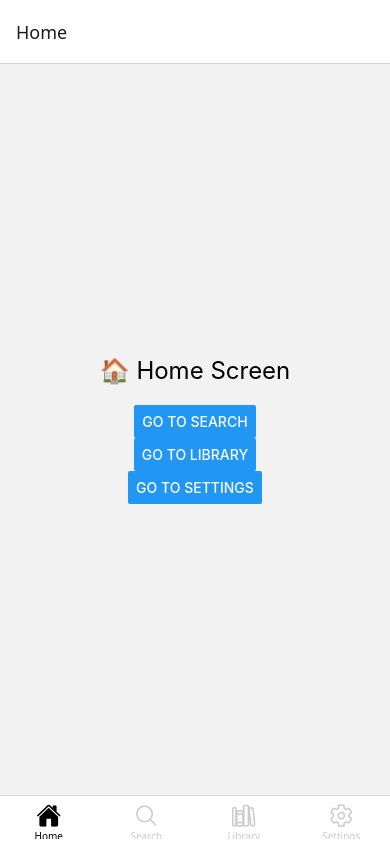
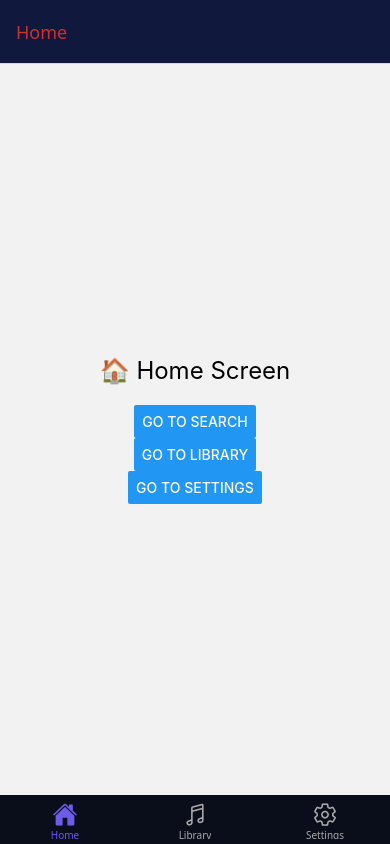
Before and after one commit to supunyasanthaofficial/electra, a React Native app: screen /Home in a window 390 px wide. Built offline with nearby package versions, Linux system fonts and the light colour scheme.

Commit message:
change the tab bar colors

```diff
--- a/navigation/TabNavigator.js
+++ b/navigation/TabNavigator.js
@@ -14,10 +14,18 @@ const TabNavigator = () => {
   return (
     <Tab.Navigator
       screenOptions={({ route }) => ({
-        tabBarStyle: { backgroundColor: "#fff" },
-        tabBarActiveTintColor: "#000",
-        tabBarInactiveTintColor: "#ccc",
-        headerShown: true,
+        // Dark tab bar to match screens
+        tabBarStyle: {
+          backgroundColor: "#0A0D1A",
+          borderTopWidth: 0,
+        },
+        tabBarActiveTintColor: "#6C5CE7", // highlight color
+        tabBarInactiveTintColor: "#aaa",
+        headerStyle: {
+          backgroundColor: "#10183dff",
+          shadowColor: "transparent",
+        },
+        headerTintColor: "#ce3030ff",
         tabBarIcon: ({ focused, color, size }) => {
           let iconName;
 
@@ -26,7 +34,7 @@ const TabNavigator = () => {
           } else if (route.name === "Search") {
             iconName = focused ? "search" : "search-outline";
           } else if (route.name === "Library") {
-            iconName = focused ? "library" : "library-outline"; // NOTE: 'library' is not a valid Ionicons name
+            iconName = focused ? "musical-notes" : "musical-notes-outline";
           } else if (route.name === "Settings") {
             iconName = focused ? "settings" : "settings-outline";
           }
@@ -34,9 +42,9 @@ const TabNavigator = () => {
           return (
             <Animatable.View
               animation={focused ? "rubberBand" : "fadeIn"}
-              duration={500}
+              duration={600}
               easing="ease-in-out"
-              style={{ alignItems: "center" }}
+              style={{ alignItems: "center", justifyContent: "center" }}
             >
               <Ionicons name={iconName} size={size} color={color} />
             </Animatable.View>
@@ -45,7 +53,7 @@ const TabNavigator = () => {
       })}
     >
       <Tab.Screen name="Home" component={HomeScreen} />
-      <Tab.Screen name="Search" component={SearchScreen} />
+      {/* <Tab.Screen name="Search" component={SearchScreen} /> */}
       <Tab.Screen name="Library" component={LibraryScreen} />
       <Tab.Screen name="Settings" component={SettingScreen} />
     </Tab.Navigator>
```
